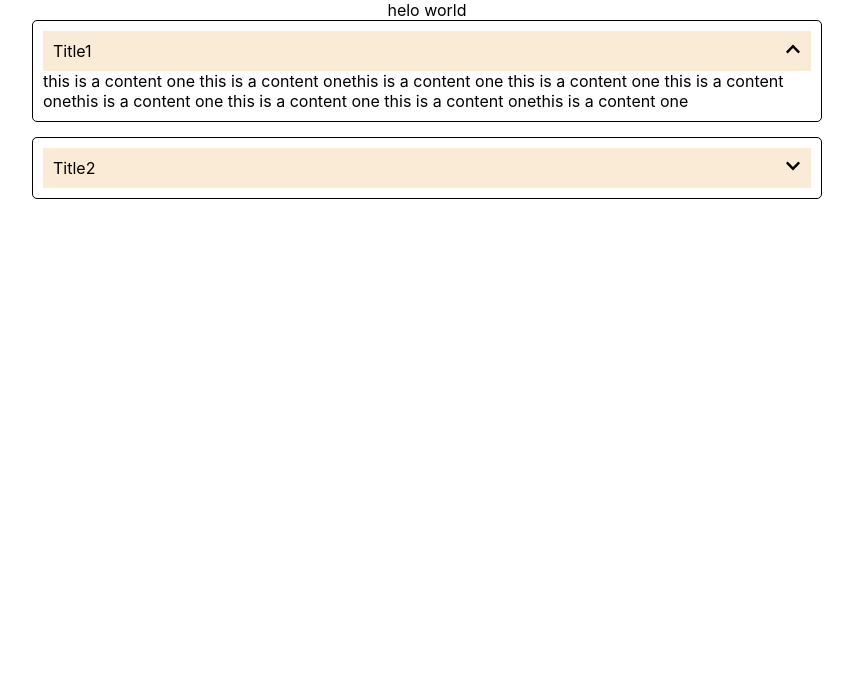
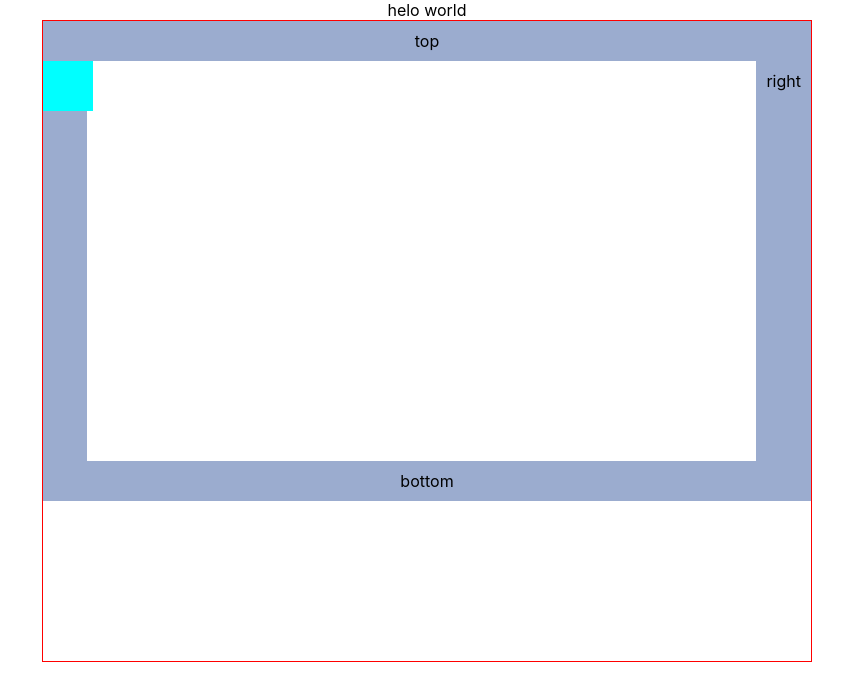
Before and after one commit to channaveerp/machine-coding-round, a React (Create React App) app: page / in a window 1280 px wide. Shown: the top 700 px of the page, without its empty margins (213-1066 px from the left). Built offline with nearby package versions, Linux system fonts and the light colour scheme; no server answers.

Commit message:
moveiable block direction

```diff
--- a/src/App.css
+++ b/src/App.css
@@ -143,3 +143,34 @@ img {
 .collapsed {
   height: 0;
 }
+
+/* movieable div blocks */
+.container-wrapper {
+  margin: auto;
+  width: 60%;
+  border: 1px solid red;
+  height: 80vh;
+}
+.block-div {
+  position: relative;
+  display: flex;
+  justify-content: space-between;
+  height: 50vh;
+}
+.block {
+  position: absolute;
+  width: 50px;
+  height: 50px;
+  background-color: aqua;
+}
+.topblock {
+  background-color: #9baccf;
+  padding: 10px;
+  cursor: pointer;
+}
+.bottomblock {
+  background-color: #9baccf;
+  height: 20px;
+  padding: 10px;
+  cursor: pointer;
+}
--- a/src/App.js
+++ b/src/App.js
@@ -22,6 +22,7 @@ import UseReducerHook from './components/UseReducerHook/UseReducerHook';
 import SignalsTrafic from './components/TraficSignal/SignalsTrafic';
 import ScrollDirection from './components/ScrollDirection/ScrollDirection';
 import Collapsable from './components/Collapsable/Collapsable';
+import MovieableDiv from './components/MovieableDiv/MovieableDiv';
 
 function App() {
   const arr = [1, 2, 3, 4, 5];
@@ -71,7 +72,8 @@ function App() {
         <ScrollDirection />
         <ScrollDirection />
         <ScrollDirection /> */}
-        <Collapsable />
+        {/* <Collapsable /> */}
+        <MovieableDiv />
       </div>
     </DataFetching>
   );
--- a/src/components/ContextApi/DataFetching.jsx
+++ b/src/components/ContextApi/DataFetching.jsx
@@ -2,7 +2,7 @@ import axios from 'axios';
 import React, { createContext, useEffect, useState } from 'react';
 
 export const DataFetchContext = createContext();
-const DataFetching = ({ url,children }) => {
+const DataFetching = ({children }) => {
   const [data, setData] = useState(null);
 
   const fetchData = async () => {
--- /dev/null
+++ b/src/components/MovieableDiv/MovieableDiv.jsx
@@ -0,0 +1,48 @@
+import React, { useState } from 'react';
+
+const MovieableDiv = () => {
+  const [move, setMove] = useState({ x: 0, y: 0 });
+  console.log('Movieablexy', move.x, move.y);
+
+  const blockMoving = (dir) => {
+    console.log('dir', dir);
+    const boundries = {
+      left: move.x <= 50,
+      top: move.y <= 0,
+      right: move.x >= 710,
+      bottom: move.y >= 255,
+    };
+    if (boundries[dir]) return;
+
+    const update = {
+      top: { y: move.y - 10 },
+      bottom: { y: move.y + 10 },
+      left: { x: move.x - 10 },
+      right: { x: move.x + 10 },
+    };
+    debugger;
+    setMove((prev) => ({ ...prev, ...update[dir] }));
+  };
+
+  return (
+    <div className='container-wrapper'>
+      <div className='topblock' onClick={() => blockMoving('top')}>
+        top
+      </div>
+      <div className='block-div'>
+        <div className='topblock' onClick={() => blockMoving('left')}>
+          left
+        </div>
+        <div className='block' style={{ top: move.y, left: move.x }}></div>
+        <div className='topblock' onClick={() => blockMoving('right')}>
+          right
+        </div>
+      </div>
+      <div className='bottomblock' onClick={() => blockMoving('bottom')}>
+        bottom
+      </div>
+    </div>
+  );
+};
+
+export default MovieableDiv;
```
